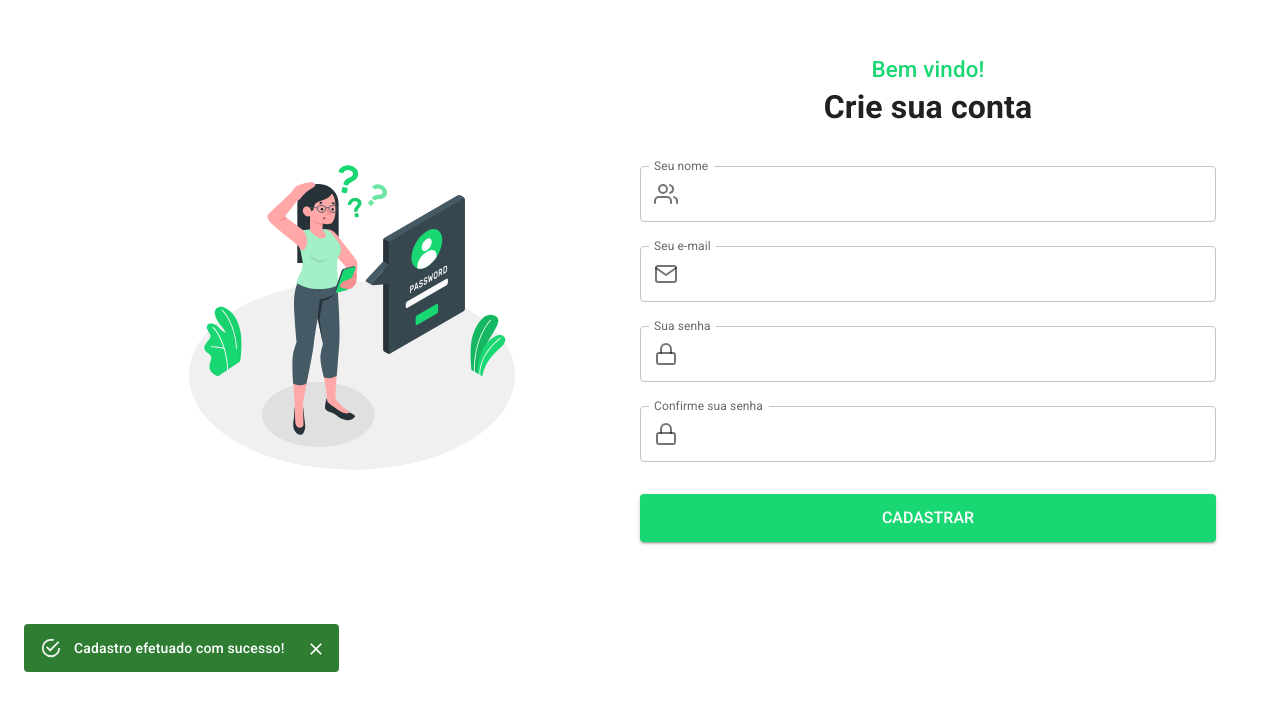
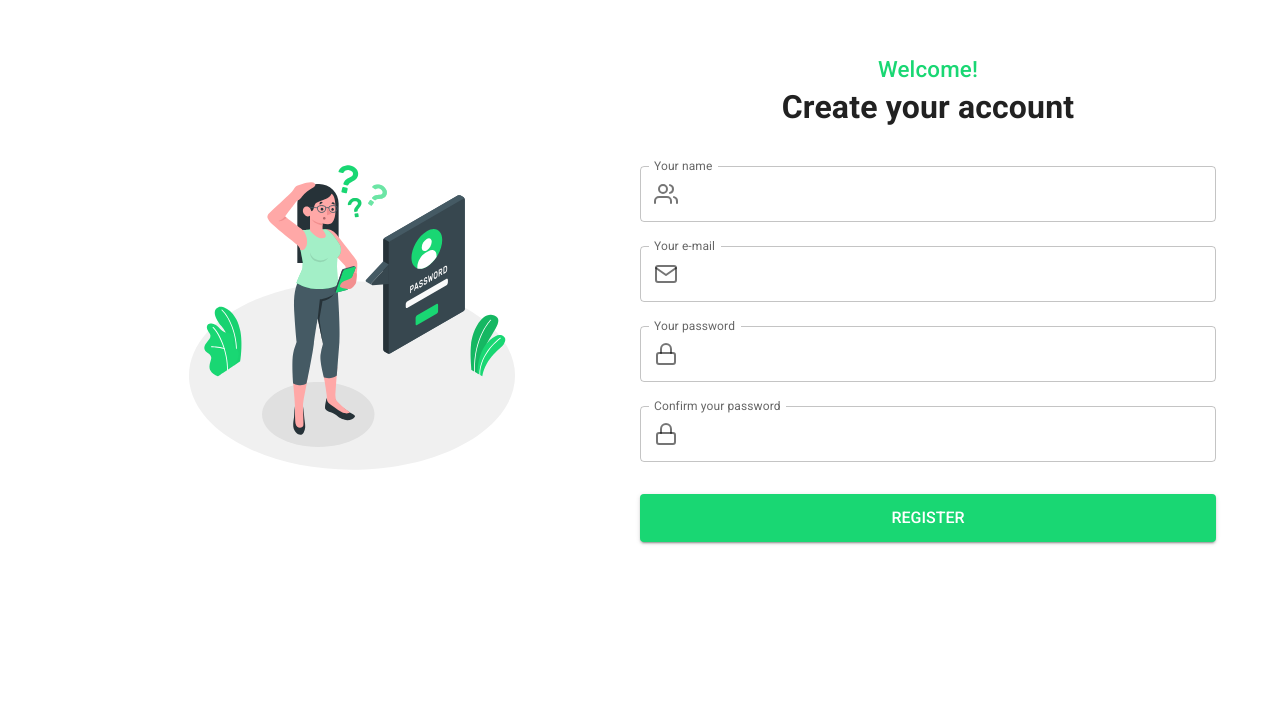
Before and after one commit to Rafaelalmendra/form-app-thagos-tecnologia-challenge-, a React (Create React App) app: page / in a window 1280 px wide. Shown: the part 104-814 px from the top of the page. Built offline with nearby package versions, Linux system fonts and the light colour scheme.

Commit message:
:children_crossing: application translation with i18next

```diff
--- a/db.json
+++ b/db.json
@@ -5,6 +5,12 @@
       "name": "Rafael Almendra",
       "email": "rafael@rafael.com",
       "password": "TesteTeste123*"
+    },
+    {
+      "name": "Rafael",
+      "email": "rafael@rafael.com",
+      "password": "SlimSHady21*",
+      "id": 2
     }
   ]
 }
--- a/package.json
+++ b/package.json
@@ -22,6 +22,7 @@
     "react": "^17.0.2",
     "react-dom": "^17.0.2",
     "react-feather": "^2.0.9",
+    "react-i18next": "^11.16.1",
     "react-router-dom": "^6.2.2",
     "react-scripts": "5.0.0",
     "typescript": "^4.4.2",
--- a/src/components/FormRegistration/index.tsx
+++ b/src/components/FormRegistration/index.tsx
@@ -2,6 +2,7 @@ import { useState } from 'react';
 import { Formik, Form, Field } from 'formik';
 import { Users, Mail, Lock } from 'react-feather';
 import { Box, Button } from '@mui/material';
+import { useTranslation } from 'react-i18next';
 import Alert from '@mui/material/Alert';
 import Snackbar from '@mui/material/Snackbar';
 import LoadingButton from '@mui/lab/LoadingButton';
@@ -18,8 +19,9 @@ interface ValuesProps {
 }
 
 const FormRegistration = () => {
+  const { t } = useTranslation();
   const [loading, setLoading] = useState(false);
-  const [sucess, setSucess] = useState(true);
+  const [sucess, setSucess] = useState(false);
   const onSubmit = (values: ValuesProps, { resetForm }: any) => {
     setLoading(true);
     api
@@ -57,45 +59,46 @@ const FormRegistration = () => {
             <Field
               name="name"
               component={Input}
-              title="Seu nome"
+              title={t('Your name')}
               icon={<Users />}
             />
             {errors.name && (
               <Alert severity="error">
-                Nome deve conter no mínimo 2 caracteres
+                {t('Name must contain at least 2 characters')}
               </Alert>
             )}
             <Field
               name="email"
               component={Input}
-              title="Seu e-mail"
+              title={t('Your e-mail')}
               icon={<Mail />}
             />
             {errors.email && (
-              <Alert severity="error">Digite um e-mail válido</Alert>
+              <Alert severity="error">{t('Enter a valid email address')}</Alert>
             )}
             <Field
               name="password"
               component={Input}
-              title="Sua senha"
+              title={t('Your password')}
               type="password"
               icon={<Lock />}
             />
             {errors.password && (
               <Alert severity="error">
-                A senha deve conter no mínimo 8 caracteres, uma letra maiúscula,
-                um número e uma caractere especial
+                {t(
+                  'The password must contain at least 8 characters, an uppercase letter, a number and a special character'
+                )}
               </Alert>
             )}
             <Field
               name="confirmPassword"
               component={Input}
-              title="Confirme sua senha"
+              title={t('Confirm your password')}
               type="password"
               icon={<Lock />}
             />
             {errors.confirmPassword && (
-              <Alert severity="error">As senhas não coincidem</Alert>
+              <Alert severity="error">{t('Passwords do not match')}</Alert>
             )}
             {loading ? (
               <LoadingButton
@@ -105,7 +108,7 @@ const FormRegistration = () => {
                 startIcon={<SaveIcon />}
                 variant="contained"
               >
-                Cadastrando
+                {t('Registering')}
               </LoadingButton>
             ) : (
               <Button
@@ -114,7 +117,7 @@ const FormRegistration = () => {
                 sx={{ marginTop: '1.5rem' }}
                 type="submit"
               >
-                Cadastrar
+                {t('Register')}
               </Button>
             )}
           </Form>
@@ -129,7 +132,7 @@ const FormRegistration = () => {
             variant="filled"
             sx={{ width: '100%' }}
           >
-            Cadastro efetuado com sucesso!
+            {t('Registration successful!')}
           </Alert>
         </Snackbar>
       )}
--- a/src/components/TitleForm/index.tsx
+++ b/src/components/TitleForm/index.tsx
@@ -1,6 +1,9 @@
+import { useTranslation } from 'react-i18next';
 import { Box, Typography } from '@mui/material';
 
-const TitleForm = () => (
+const TitleForm = () => {
+  const { t } = useTranslation();
+  return (
     <Box display="flex" flexDirection={'column'} alignItems="center">
       <Typography
         variant="subtitle1"
@@ -13,7 +16,7 @@ const TitleForm = () => (
           },
         }}
       >
-      Bem vindo!
+        {t('Welcome')}!
       </Typography>
       <Typography
         variant="h1"
@@ -27,9 +30,10 @@ const TitleForm = () => (
           marginBottom: '1.5rem',
         }}
       >
-      Crie sua conta
+        {t('Create your account')}
       </Typography>
     </Box>
   );
+};
 
 export default TitleForm;
--- a/src/i18n/index.ts
+++ b/src/i18n/index.ts
@@ -1,3 +1,19 @@
 import i18n from 'i18next';
+import { initReactI18next } from 'react-i18next';
+import PTBR from './locales/pt/pt-br.json';
+import ENUS from './locales/en/en-us.json';
+
+const resources = {
+  'pt-BR': PTBR,
+  'en-US': ENUS,
+};
+
+i18n.use(initReactI18next).init({
+  resources,
+  lng: navigator.language,
+  interpolation: {
+    escapeValue: false,
+  },
+});
 
 export default i18n;
--- /dev/null
+++ b/src/i18n/locales/en/en-us.json
@@ -0,0 +1,17 @@
+{
+  "translation": {
+    "Welcome!": "Welcome!",
+    "Create your account": "Create your account",
+    "Your name": "Your name",
+    "Your e-mail": "Your e-mail",
+    "Your password": "Your password",
+    "Confirm your password": "Confirm your password",
+    "Register": "Register",
+    "Registering": "Registering",
+    "Registration successful!": "Registration successful!",
+    "Name must contain at least 2 characters": "Name must contain at least 2 characters",
+    "Enter a valid email address": "Enter a valid email address",
+    "The password must contain at least 8 characters, an uppercase letter, a number and a special character": "The password must contain at least 8 characters, an uppercase letter, a number and a special character",
+    "Passwords don't match": "Passwords don't match"
+  }
+}
--- /dev/null
+++ b/src/i18n/locales/pt/pt-br.json
@@ -0,0 +1,17 @@
+{
+  "translation": {
+    "Welcome": "Bem vindo",
+    "Create your account": "Crie sua conta",
+    "Your name": "Seu nome",
+    "Your e-mail": "Seu e-mail",
+    "Your password": "Sua senha",
+    "Confirm your password": "Confirme sua senha",
+    "Register": "Cadastrar",
+    "Registering": "Cadastrando",
+    "Registration successful!": "Cadastro efetuado com sucesso!",
+    "Name must contain at least 2 characters": "Nome deve conter no mínimo 2 caracteres",
+    "Enter a valid email address": "Digite um e-mail válido",
+    "The password must contain at least 8 characters, an uppercase letter, a number and a special character": "A senha deve conter no mínimo 8 caracteres, uma letra maiúscula um número e uma caractere especial",
+    "Passwords don't match": "As senhas não coincidem"
+  }
+}
```
Also changed, not shown: 1 other file (tests, documents, lock files or other folders). Lines whose indentation alone changed are shown as unchanged.
